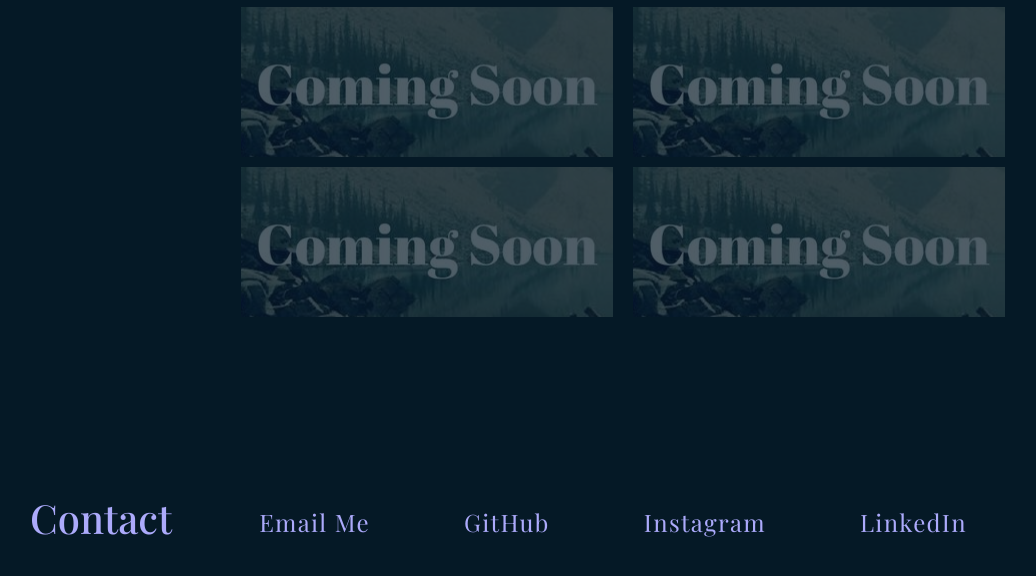
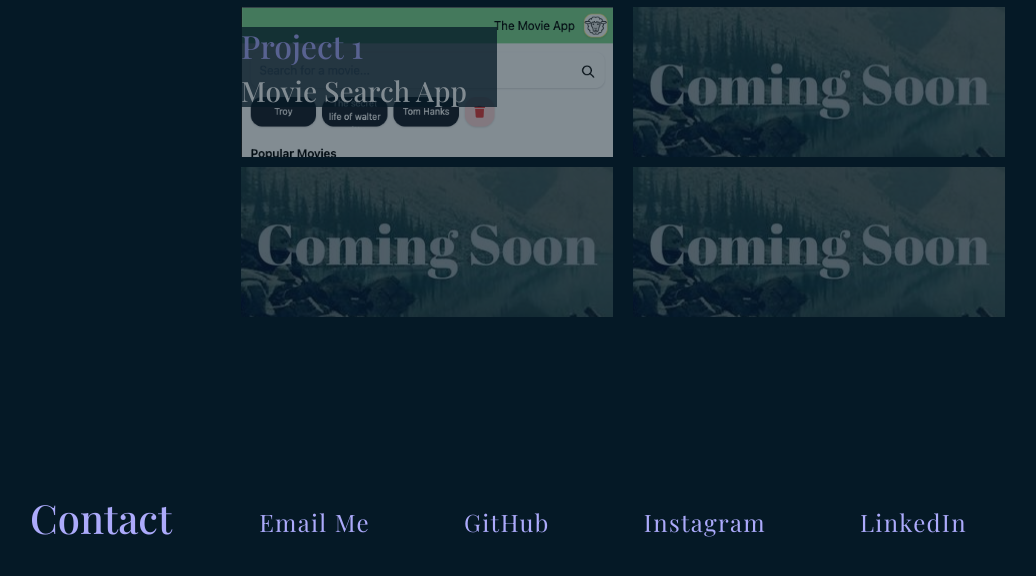
Before and after one commit to mrdekraker/mdek-portfolio, a plain HTML site: page index.html in a window 1280 px wide. Shown: the part 2528-3104 px from the top of the page, without its empty margins (98-1134 px from the left). Drawn offline with nearby package versions, Linux system fonts and the light colour scheme.

Commit message:
added screenshot, and updated project 2 in HTML & CSS

```diff
--- a/assets/css/styles.css
+++ b/assets/css/styles.css
@@ -238,17 +238,24 @@ article {
   filter: opacity(1);
 }
 
-.project1 a {
+.project1 a,
+.project2 a {
   text-decoration: none;
   color: white;
 }
 
-.project1:hover a {
+.project1:hover a,
+.project2:hover a {
   text-decoration: underline;
   color: white;
 }
 
-.project2,
+.project2 {
+  background: url(../images/movieApp.png);
+  background-size: cover;
+  filter: opacity(0.5);
+}
+
 .project3,
 .project4,
 .project5 {
--- a/index.html
+++ b/index.html
@@ -10,25 +10,21 @@
     <link rel="preconnect" href="https://fonts.gstatic.com" crossorigin />
     <link
       href="https://fonts.googleapis.com/css2?family=Playfair+Display:wght@400;500;700&family=Poppins&display=swap"
-      rel="stylesheet"
-    />
+      rel="stylesheet" />
 
     <!-- BOOTSTRAP -->
     <link
       rel="stylesheet"
-      href="https://cdn.jsdelivr.net/npm/bootstrap@5.2.0/dist/css/bootstrap.min.css"
-    />
+      href="https://cdn.jsdelivr.net/npm/bootstrap@5.2.0/dist/css/bootstrap.min.css" />
     <!-- JavaScript Bundle with Popper -->
     <script
       src="https://cdn.jsdelivr.net/npm/bootstrap@5.2.0/dist/js/bootstrap.bundle.min.js"
       integrity="sha384-A3rJD856KowSb7dwlZdYEkO39Gagi7vIsF0jrRAoQmDKKtQBHUuLZ9AsSv4jD4Xa"
-      crossorigin="anonymous"
-    ></script>
+      crossorigin="anonymous"></script>
     <!-- BOOTSTRAP ICONS -->
     <link
       rel="stylesheet"
-      href="https://cdn.jsdelivr.net/npm/bootstrap-icons@1.3.0/font/bootstrap-icons.css"
-    />
+      href="https://cdn.jsdelivr.net/npm/bootstrap-icons@1.3.0/font/bootstrap-icons.css" />
 
     <!-- !MY STYLESHEET -->
     <link rel="stylesheet" href="./assets/css/styles.css" />
@@ -54,8 +50,7 @@
               data-bs-target="#navbarNavAltMarkup"
               aria-controls="navbarNavAltMarkup"
               aria-expanded="false"
-              aria-label="Toggle navigation"
-            >
+              aria-label="Toggle navigation">
               <span class="navbar-toggler-icon"></span>
             </button>
             <div class="collapse navbar-collapse" id="navbarNavAltMarkup">
@@ -142,8 +137,7 @@
             <img
               class="about-img"
               src="./assets/images/mdek.jpeg"
-              alt="picture of Mark playing guitar"
-            />
+              alt="picture of Mark playing guitar" />
           </div>
         </div>
       </div>
@@ -166,8 +160,10 @@
           </li>
           <li class="box project2">
             <div class="box-info">
-              <!-- <h2>Coming Soon</h2>
-              <h3>Coming Soon</h3> -->
+              <a href="https://deadseal001.github.io/movie-search-app/">
+                <h2>Project 1</h2>
+                <h3>Movie Search App</h3>
+              </a>
             </div>
           </li>
           <li class="box project3">
```
Also changed, not shown: assets/images/movieApp.png (added).
